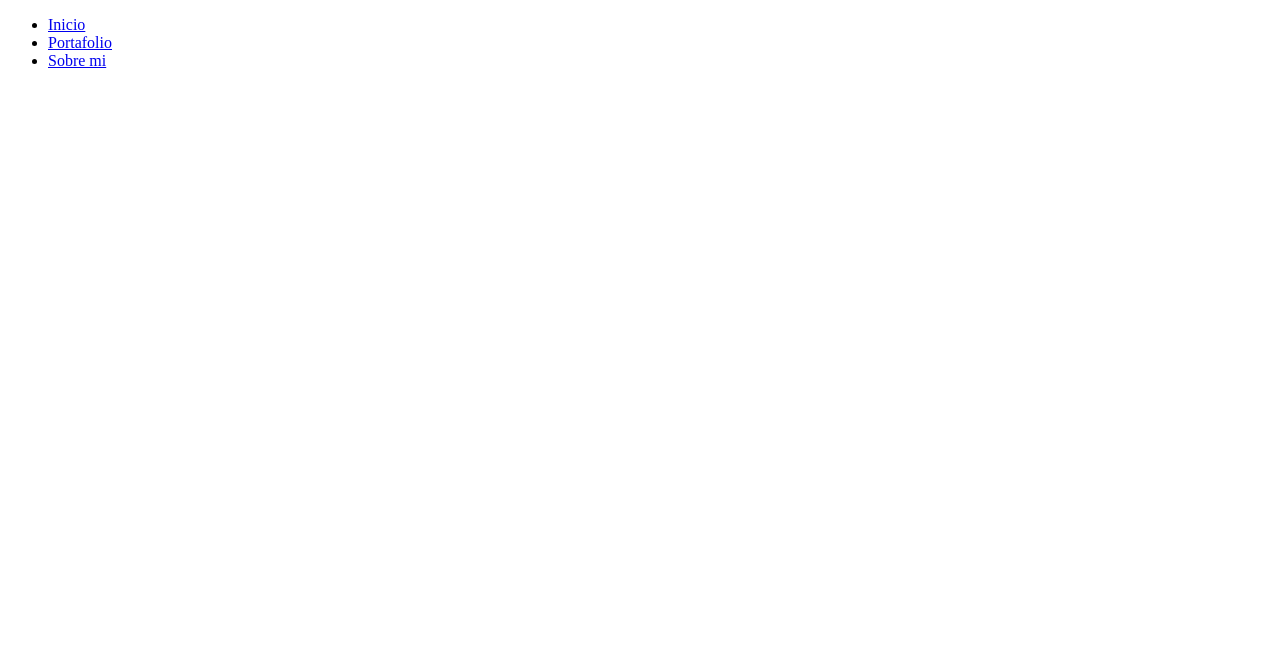
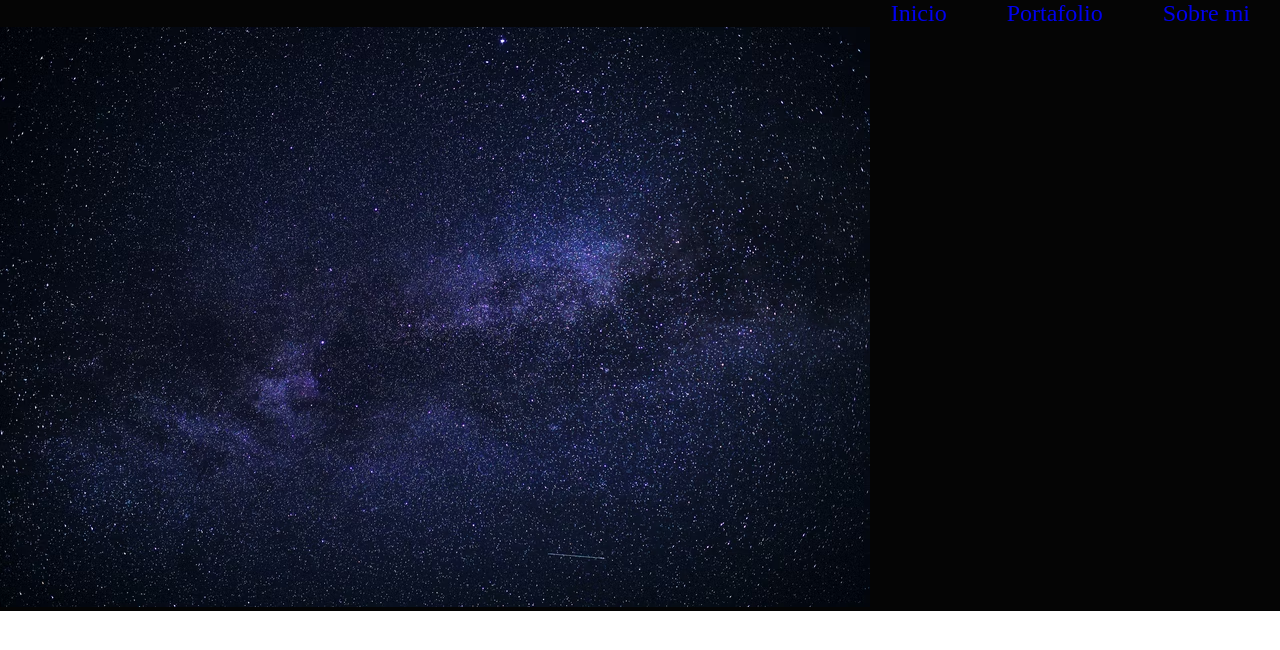
Before and after one commit to Gatinno/portafolioWeb, a plain HTML site: page index.html in a window 1280 px wide. Drawn offline with Linux system fonts and the light colour scheme.

Commit message:
se agregan stilos e imagen de fondo

```diff
--- a/index.html
+++ b/index.html
@@ -11,7 +11,7 @@
 
 <body>
     <header>
-        <div class="Hero">
+        <div class="hero">
             <div class="navbar">
                 <nav>
                     <ul>
@@ -21,6 +21,7 @@
                     </ul>
                 </nav>
             </div>
+            <img src="img/Fondo.png" alt="">
         </div>
     </header>
 
--- a/style.css
+++ b/style.css
@@ -0,0 +1,36 @@
+* {
+    box-sizing: border-box;
+    margin: 0;
+    padding: 0;
+}
+
+:root {
+    --primary: #18db86;
+    --segundary: white;
+    --segundary-light: rgb(173, 173, 173);
+    --dark1: #222222;
+    --dark2: #050505;
+}
+
+.navbar {
+    display: flex;
+    justify-content: flex-end;
+    /*start si las quiero alante  */
+}
+
+.navbar ul {
+    display: flex;
+    list-style: none;
+}
+
+.navbar a {
+    font-size: 1.5rem;
+    padding: 10px;
+    text-decoration: none;
+    /*color: white;*/
+    margin: 20px;
+}
+
+.hero{
+    background-color: var(--dark2);
+}
```
Also changed, not shown: img/Fondo.png (added).
